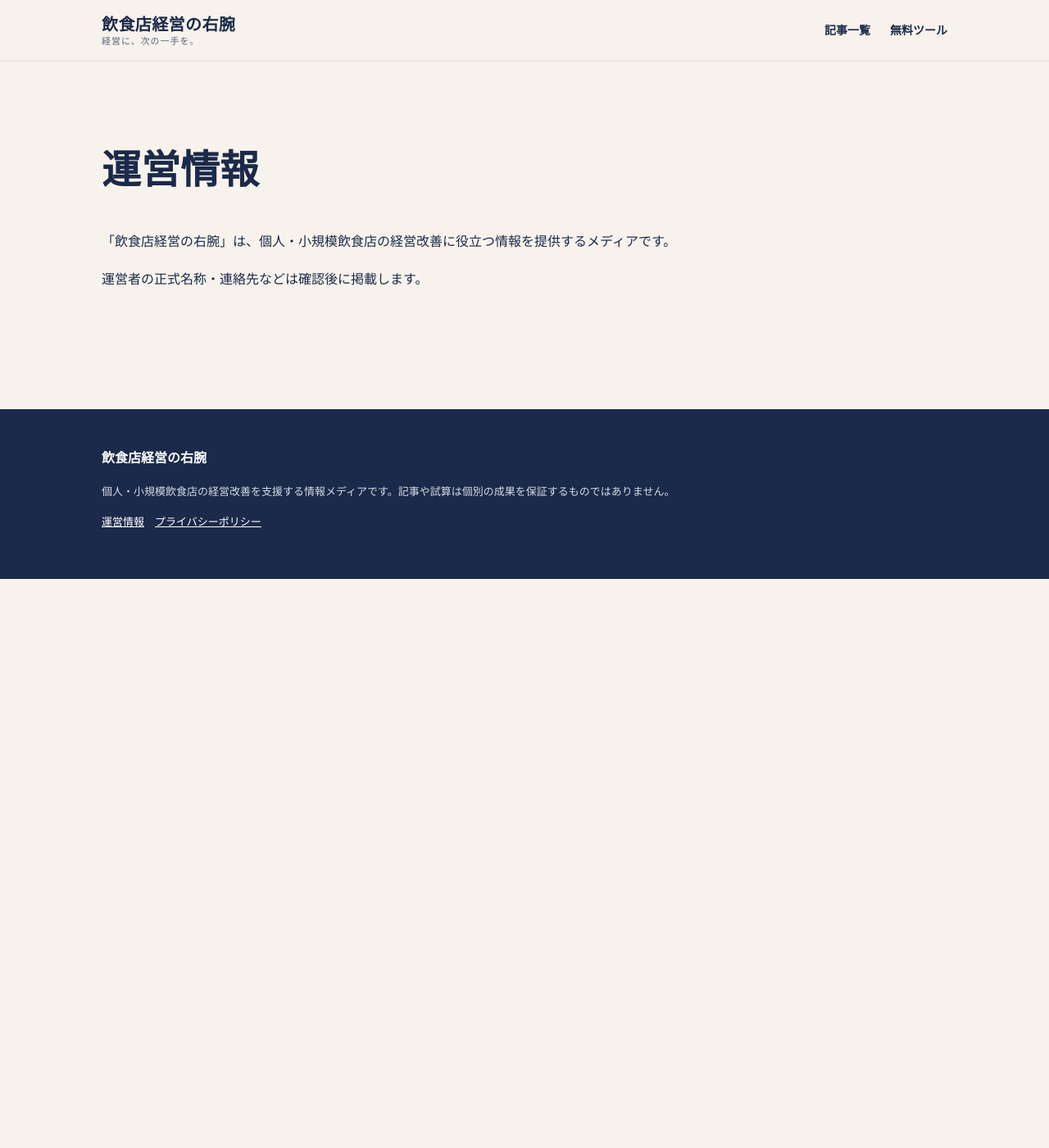
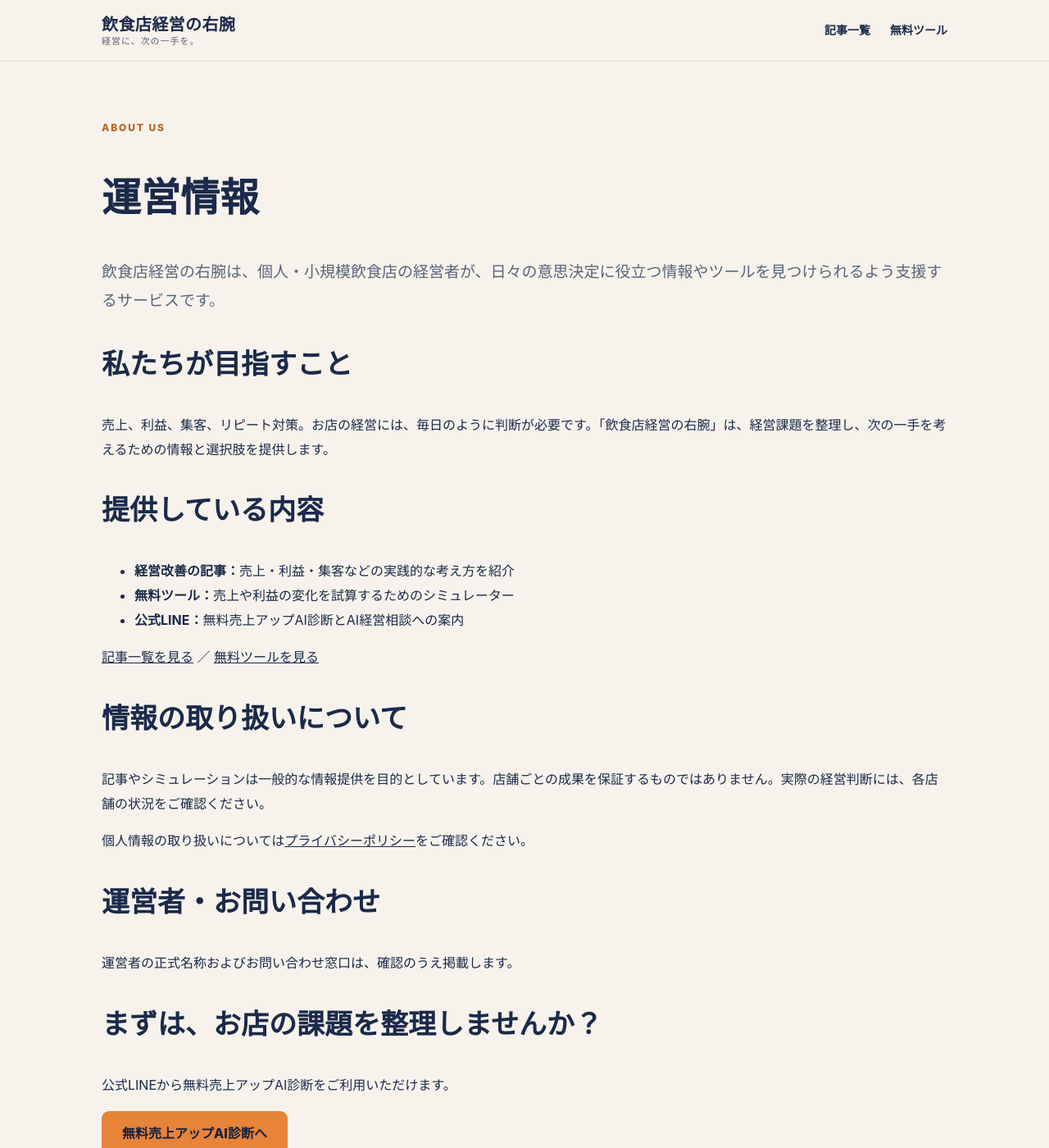
Before and after one commit to insyokuten/restaurant-growth-hub, a Jekyll site: the page built from about.md, in a window 1280 px wide and 1400 px high. Shown: the whole window at 82% size. Built offline with Jekyll 4.4.1, drawn with Linux system fonts in a browser that asks for light colours.

Commit message:
Improve about.md information page and preserve existing URL

```diff
--- a/about.md
+++ b/about.md
@@ -1,6 +1,34 @@
 ---
 layout: default
-title: 運営情報
+title: 運営情報｜飲食店経営の右腕
+description: 飲食店経営の右腕のサービス概要、提供コンテンツ、運営方針をご案内します。
 permalink: /about/
 ---
-<section class="section"><h1>運営情報</h1><p>「飲食店経営の右腕」は、個人・小規模飲食店の経営改善に役立つ情報を提供するメディアです。</p><p>運営者の正式名称・連絡先などは確認後に掲載します。</p></section>
+<section class="section info-page">
+  <p class="eyebrow">ABOUT US</p>
+  <h1>運営情報</h1>
+  <p class="lead">飲食店経営の右腕は、個人・小規模飲食店の経営者が、日々の意思決定に役立つ情報やツールを見つけられるよう支援するサービスです。</p>
+  <div class="info-panel">
+    <h2>私たちが目指すこと</h2>
+    <p>売上、利益、集客、リピート対策。お店の経営には、毎日のように判断が必要です。「飲食店経営の右腕」は、経営課題を整理し、次の一手を考えるための情報と選択肢を提供します。</p>
+  </div>
+  <div class="info-panel">
+    <h2>提供している内容</h2>
+    <ul>
+      <li><strong>経営改善の記事：</strong>売上・利益・集客などの実践的な考え方を紹介</li>
+      <li><strong>無料ツール：</strong>売上や利益の変化を試算するためのシミュレーター</li>
+      <li><strong>公式LINE：</strong>無料売上アップAI診断とAI経営相談への案内</li>
+    </ul>
+    <p><a href="{{ '/articles/' | relative_url }}">記事一覧を見る</a> ／ <a href="{{ '/tools/' | relative_url }}">無料ツールを見る</a></p>
+  </div>
+  <div class="info-panel">
+    <h2>情報の取り扱いについて</h2>
+    <p>記事やシミュレーションは一般的な情報提供を目的としています。店舗ごとの成果を保証するものではありません。実際の経営判断には、各店舗の状況をご確認ください。</p>
+    <p>個人情報の取り扱いについては<a href="{{ '/privacy/' | relative_url }}">プライバシーポリシー</a>をご確認ください。</p>
+  </div>
+  <div class="info-panel">
+    <h2>運営者・お問い合わせ</h2>
+    <p>運営者の正式名称およびお問い合わせ窓口は、確認のうえ掲載します。</p>
+  </div>
+  <div class="info-cta"><h2>まずは、お店の課題を整理しませんか？</h2><p>公式LINEから無料売上アップAI診断をご利用いただけます。</p><a class="button" href="{{ site.line_url | escape }}" target="_blank" rel="noopener noreferrer">無料売上アップAI診断へ</a></div>
+</section>
```
